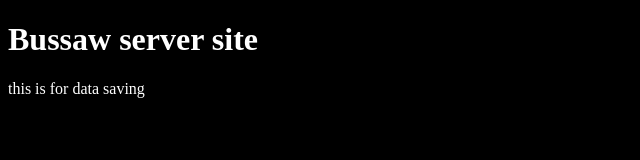
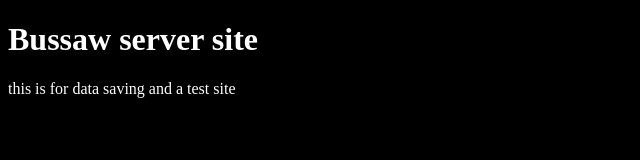
Before and after one commit to theGreatPleco/theGreatPleco.github.io, a plain HTML site: page index.html in a window 1280 px wide. Shown: the full height of the page, 0-640 px from the left. Drawn offline with Linux system fonts and the light colour scheme.

Commit message:
Update index.html

```diff
--- a/index.html
+++ b/index.html
@@ -2,6 +2,6 @@
 <html>
 <body style="background-color: black;">
 <h1 style="color: white;">Bussaw server site</h1>
-<p style="color: white;">this is for data saving</p>
+<p style="color: white;">this is for data saving and a test site</p>
 </body>
 </html>
```
